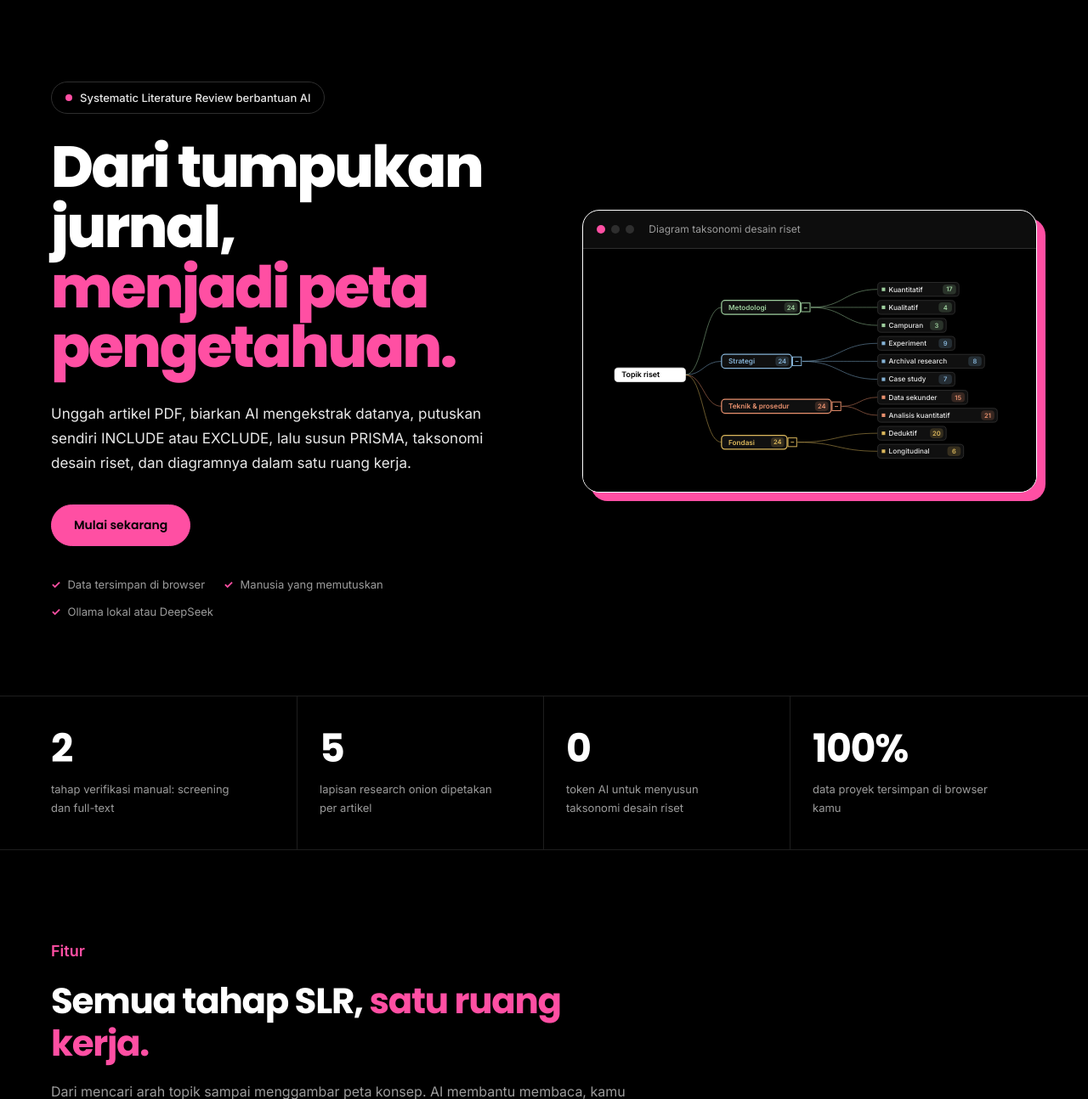
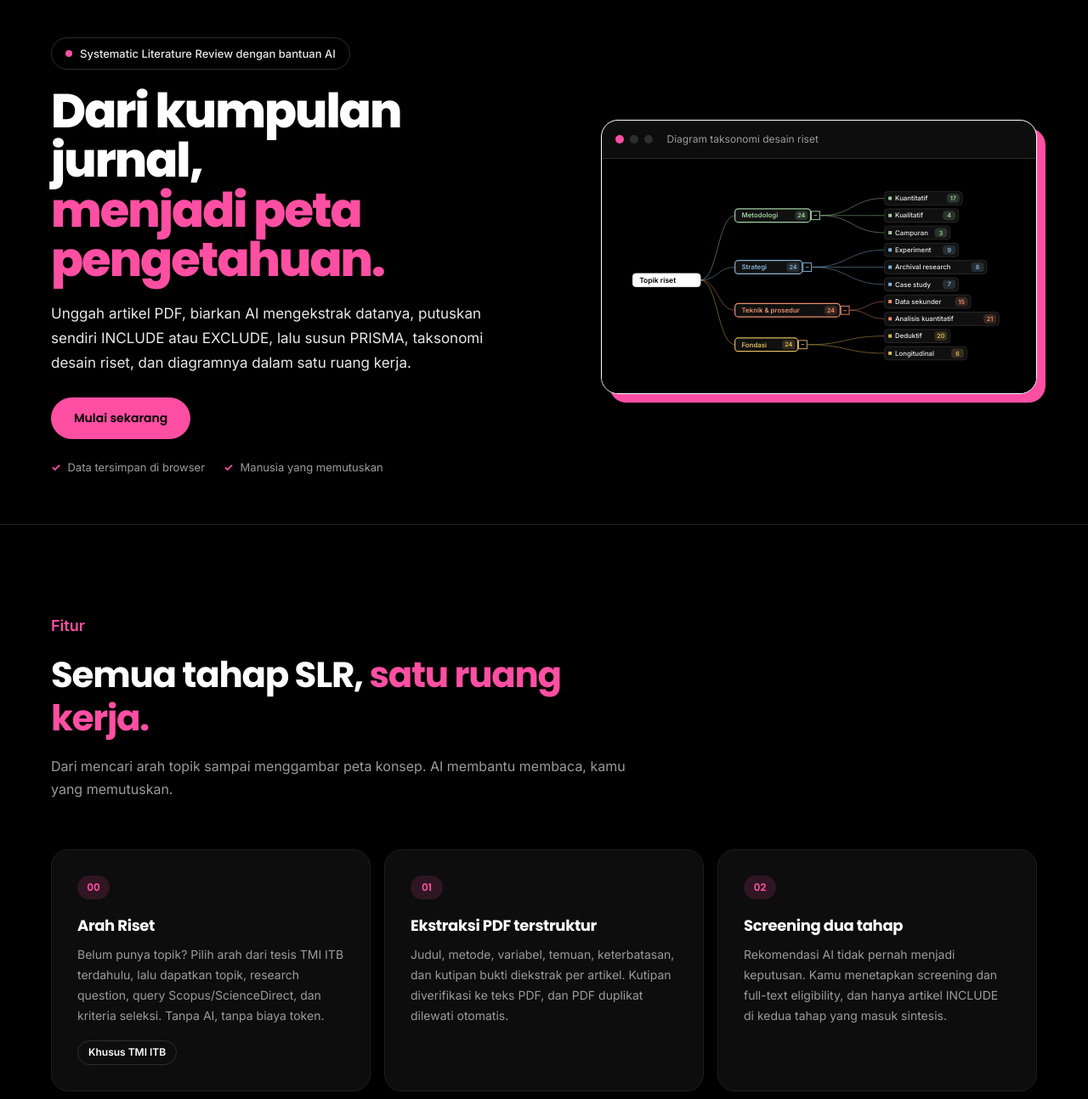
Before and after one commit to zaafirrahman/slr-protocol, a Flask app: page / in a window 1280 px wide. Shown: the part 69-1363 px from the top of the page at 85% size. Run offline with Flask 3, Linux system fonts and the light colour scheme; some libraries are stand-ins or nearby versions.

Commit message:
update landing

```diff
--- a/static/landing.css
+++ b/static/landing.css
@@ -36,15 +36,15 @@ h1,h2,h3{font-family:var(--display);font-weight:700;color:var(--bright);letter-s
 .btn-sm{padding:9px 20px;font-size:13px}
 
 /* hero */
-.hero{position:relative;padding:96px 0 88px;border-bottom:1px solid var(--line-soft)}
-.hero-grid{display:grid;grid-template-columns:1.05fr 1fr;gap:64px;align-items:center}
-.pill{display:inline-flex;align-items:center;gap:9px;padding:7px 16px;border:1px solid var(--line);border-radius:999px;color:var(--text);font-size:13px;font-weight:500;margin-bottom:28px}
+.hero{position:relative;padding:44px 0 56px;border-bottom:1px solid var(--line-soft)}
+.hero-grid{display:grid;grid-template-columns:1.15fr 1fr;gap:56px;align-items:center}
+.pill{display:inline-flex;align-items:center;gap:9px;padding:7px 16px;border:1px solid var(--line);border-radius:999px;color:var(--text);font-size:13px;font-weight:500;margin-bottom:20px}
 .pill i{width:8px;height:8px;border-radius:50%;background:var(--pink)}
-.hero h1{font-size:clamp(36px,5.6vw,68px);font-weight:800;line-height:1.04;letter-spacing:-.035em}
+.hero h1{font-size:clamp(34px,4.6vw,56px);font-weight:800;line-height:1.04;letter-spacing:-.035em}
 .hero h1 .grad{display:block}
-.hero p.lead{font-size:17px;color:var(--text);max-width:520px;margin:28px 0 34px}
+.hero p.lead{font-size:17px;color:var(--text);max-width:520px;margin:20px 0 26px}
 .cta-row{display:flex;gap:12px;flex-wrap:wrap}
-.chips{display:flex;gap:10px 22px;flex-wrap:wrap;margin-top:34px;font-size:13px;color:var(--dim)}
+.chips{display:flex;gap:10px 22px;flex-wrap:wrap;margin-top:22px;font-size:13px;color:var(--dim)}
 .chips span:before{content:"✓";color:var(--pink);margin-right:8px;font-weight:700}
 .window{background:var(--panel);border:1.5px solid var(--bright);border-radius:20px;box-shadow:10px 10px 0 var(--pink);overflow:hidden}
 .win-bar{display:flex;align-items:center;gap:7px;padding:12px 16px;border-bottom:1px solid var(--line)}
@@ -122,7 +122,7 @@ footer{border-top:1px solid var(--line-soft);padding:34px 0 46px;font-size:13px;
 @media (max-width:980px){
   .hero-grid,.show{grid-template-columns:1fr;gap:48px}.grid3{grid-template-columns:1fr 1fr}.steps{grid-template-columns:1fr 1fr}
   .stats-in{grid-template-columns:1fr 1fr}.stat:first-child{padding-left:26px}.stat:nth-child(2){border-right:0}.stat:nth-child(-n+2){border-bottom:1px solid var(--line-soft)}
-  .nav-links{display:none}.hero{padding:60px 0 64px}.sec{padding:72px 0}.window{box-shadow:7px 7px 0 var(--pink)}
+  .nav-links{display:none}.hero{padding:36px 0 48px}.sec{padding:72px 0}.window{box-shadow:7px 7px 0 var(--pink)}
 }
 @media (max-width:620px){.grid3,.steps{grid-template-columns:1fr}.wrap{width:calc(100% - 32px)}.btn{padding:12px 20px}.cta-box{padding:52px 22px;border-radius:24px}.stat b{font-size:38px}.window{box-shadow:5px 5px 0 var(--pink)}}
 @media (prefers-reduced-motion:reduce){*{transition:none!important;scroll-behavior:auto!important;animation:none!important}}
--- a/templates/landing.html
+++ b/templates/landing.html
@@ -3,9 +3,9 @@
 <head>
   <meta charset="utf-8">
   <meta name="viewport" content="width=device-width, initial-scale=1">
-  <meta name="description" content="SLR Protocol: workspace systematic literature review berbantuan AI. Ekstraksi PDF, screening manual, PRISMA, taksonomi desain riset, dan diagram taksonomi dalam satu tempat.">
+  <meta name="description" content="SLR Protocol: workspace systematic literature review dengan bantuan AI. Ekstraksi PDF, screening manual, PRISMA, taksonomi desain riset, dan diagram taksonomi dalam satu tempat.">
   <meta name="theme-color" content="#000000">
-  <title>SLR Protocol — Dari tumpukan jurnal menjadi peta pengetahuan</title>
+  <title>SLR Protocol — Dari kumpulan jurnal menjadi peta pengetahuan</title>
   <link rel="icon" type="image/png" href="{{ url_for('static', filename='slr.png') }}">
   <link rel="preconnect" href="https://fonts.googleapis.com"><link rel="preconnect" href="https://fonts.gstatic.com" crossorigin>
   <link rel="stylesheet" href="https://fonts.googleapis.com/css2?family=Inter:wght@400;500;600&family=Poppins:wght@500;600;700;800&display=swap">
@@ -22,11 +22,11 @@
   <section class="hero"><div class="glow g1"></div><div class="glow g2"></div>
     <div class="wrap hero-grid">
       <div>
-        <span class="pill"><i></i>Systematic Literature Review berbantuan AI</span>
-        <h1>Dari tumpukan jurnal, <span class="grad">menjadi peta pengetahuan.</span></h1>
+        <span class="pill"><i></i>Systematic Literature Review dengan bantuan AI</span>
+        <h1>Dari kumpulan jurnal, <span class="grad">menjadi peta pengetahuan.</span></h1>
         <p class="lead">Unggah artikel PDF, biarkan AI mengekstrak datanya, putuskan sendiri INCLUDE atau EXCLUDE, lalu susun PRISMA, taksonomi desain riset, dan diagramnya dalam satu ruang kerja.</p>
         <div class="cta-row"><a class="btn btn-primary" href="/app">Mulai sekarang</a></div>
-        <div class="chips"><span>Data tersimpan di browser</span><span>Manusia yang memutuskan</span><span>Ollama lokal atau DeepSeek</span></div>
+        <div class="chips"><span>Data tersimpan di browser</span><span>Manusia yang memutuskan</span></div>
       </div>
       <div class="window" aria-hidden="false">
         <div class="win-bar"><i></i><i></i><i></i><span>Diagram taksonomi desain riset</span></div>
@@ -34,13 +34,6 @@
       </div>
     </div>
   </section>
-
-  <div class="stats"><div class="wrap stats-in">
-    <div class="stat"><b>2</b><span>tahap verifikasi manual: screening dan full-text</span></div>
-    <div class="stat"><b>5</b><span>lapisan research onion dipetakan per artikel</span></div>
-    <div class="stat"><b>0</b><span>token AI untuk menyusun taksonomi desain riset</span></div>
-    <div class="stat"><b>100%</b><span>data proyek tersimpan di browser kamu</span></div>
-  </div></div>
 
   <section class="sec" id="fitur"><div class="wrap">
     <div class="sec-head"><p class="eyebrow">Fitur</p><h2>Semua tahap SLR, <span class="grad">satu ruang kerja.</span></h2><p>Dari mencari arah topik sampai menggambar peta konsep. AI membantu membaca, kamu yang memutuskan.</p></div>
@@ -82,15 +75,15 @@
     <div class="sec-head"><p class="eyebrow">Prinsip</p><h2>Transparan, <span class="grad">bisa diaudit.</span></h2></div>
     <div class="grid3">
       <article class="card"><h3>AI membantu, manusia memutuskan</h3><p>Keputusan awal selalu pending. Label yang hanya disimpulkan AI ditandai terpisah dari label yang didukung kutipan.</p></article>
-      <article class="card"><h3>Data milikmu</h3><p>Proyek disimpan di browser dan dicadangkan lewat ekspor JSON. Tanpa akun dan tanpa database.</p></article>
-      <article class="card"><h3>Biaya terlihat</h3><p>Pantau token, durasi, dan estimasi biaya per panggilan AI secara langsung. Atau pakai Ollama lokal tanpa biaya.</p></article>
+      <article class="card"><h3>Data milikmu</h3><p>Proyek disimpan di browser dan dicadangkan lewat ekspor JSON. Bukan disimpan di database.</p></article>
+      <article class="card"><h3>Biaya terlihat</h3><p>Pantau token, durasi, dan estimasi biaya per panggilan AI secara langsung.</p></article>
     </div>
   </div></section>
 
   <section class="sec" id="faq"><div class="wrap">
     <div class="sec-head"><p class="eyebrow">FAQ</p><h2>Pertanyaan yang sering muncul</h2></div>
     <div class="faq">
-      <details><summary>Apakah perlu API berbayar?</summary><p>Tidak wajib. Kamu bisa memakai Ollama lokal secara gratis, atau DeepSeek API yang ditagih per token. Menyusun taksonomi desain riset dan diagramnya tidak memakai token sama sekali.</p></details>
+      <details><summary>Apakah perlu API berbayar?</summary><p>Ya, aplikasi memakai DeepSeek API yang ditagih per token. Dengan DeepSeek Flash, menganalisis 20 jurnal sampai taksonomi desain riset kira-kira Rp2.000–3.000 jika dipakai di jam off-peak, tergantung kompleksitas jurnalnya. Menyusun taksonomi dan diagramnya dari hasil ekstraksi tidak memakai token tambahan.</p></details>
       <details><summary>Bisakah memproses PDF hasil scan?</summary><p>Belum. Aplikasi membaca PDF berbasis teks. Untuk PDF scan, jalankan OCR terlebih dahulu.</p></details>
       <details><summary>Di mana datanya disimpan?</summary><p>Di localStorage browser pada alamat yang kamu pakai. Gunakan Ekspor proyek secara berkala sebagai cadangan, karena membersihkan data browser akan menghapus proyek.</p></details>
       <details><summary>Apakah Arah Riset berlaku untuk semua jurusan?</summary><p>Arah Riset diturunkan dari tesis Teknik dan Manajemen Industri ITB, jadi khusus TMI. Fitur lainnya bisa dipakai umum.</p></details>
```
